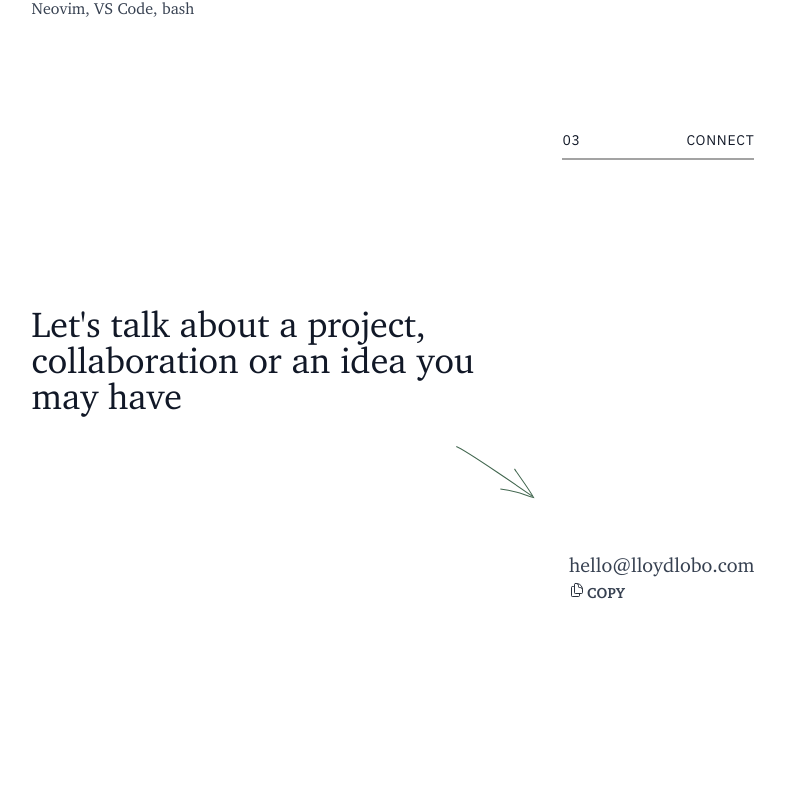
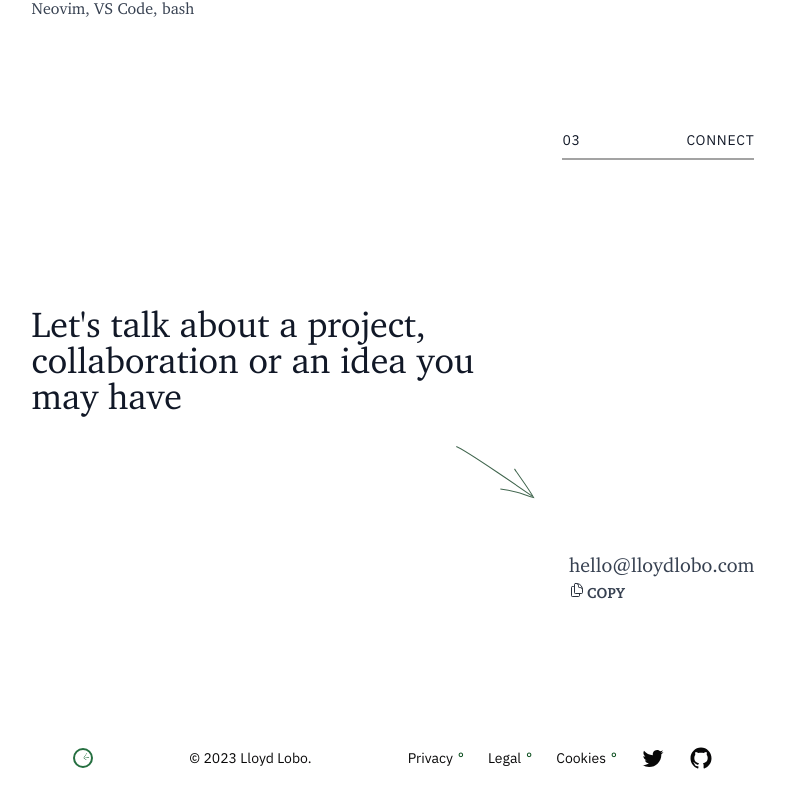
Before and after one commit to lloydlobo/lloydlobo.com, a Next.js app: page /work in a window 1280 px wide. Shown: the part 1889-2691 px from the top of the page, without its empty margins (247-1032 px from the left). Before the commit the page ends 2603 px from the top, so only its background shows below. Built offline with nearby package versions, Linux system fonts and the light colour scheme; no server answers.

Commit message:
feat: add footer

```diff
--- a/components/Header.tsx
+++ b/components/Header.tsx
@@ -6,6 +6,7 @@ import {
   ThemeDropdown,
 } from "@/components/layout/Dock/DockNavigation";
 import styles from "./Header.module.css";
+import { LogoIcon } from "@/components/icons";
 
 // `Header` navigation top level component.
 //
@@ -90,6 +91,7 @@ function AuthComponent() {
   );
 }
 
+
 function Navigation(props: {}) {
   return (
     <div className="mx-auto px-6 md:max-w-screen-sm lg:px-0">
@@ -97,10 +99,9 @@ function Navigation(props: {}) {
         <Link
           href="/"
           data-id="logo"
-          className="logo h-full max-h-[1rem]  min-h-[1rem] w-full min-w-[1rem] max-w-[1rem] items-center place-self-center rounded-full bg-[var(--bg-logo-light)] after:hidden dark:bg-[var(--bg-logo-dark)] "
+          className="after:hidden"
         >
-          <span className="sr-only">Home</span>
-
+          <LogoIcon />
         </Link>
         <Link className="after:hidden" href="/about">
           About
--- a/components/Layout.tsx
+++ b/components/Layout.tsx
@@ -1,6 +1,9 @@
 import React, { ReactNode } from "react";
 import Head from "next/head";
 import Header from "./Header";
+import { ClockNav } from "@/pages";
+import { LogoIcon } from "./icons";
+import { useState, useEffect } from 'react';
 
 type Props = {
   children?: ReactNode;
@@ -10,7 +13,7 @@ type Props = {
 export default function Layout({ children, title = "Lloyd Lobo" }: Props) {
   return (
     <>
-      <div className="layout-wrapper overflow-hidden">
+      <div className="layout-wrapper h-max overflow-x-hidden">
         <Head>
           <title>
             {title !== "Lloyd Lobo" ? `${title} • Lloyd Lobo` : title}
@@ -22,11 +25,168 @@ export default function Layout({ children, title = "Lloyd Lobo" }: Props) {
             content="initial-scale=1.0, width=device-width"
           />
         </Head>
-
         <Header />
-
         {children}
+        <Footer />
       </div>
     </>
   );
 }
+
+function Footer() {
+  return (
+    <>
+      <footer className="font-sans md:max-w-screen-sm mx-auto">
+        <div className="bg-gray-100 dark:bg-gray-800">
+          <div className="container flex flex-col items-center px-4 md:px-0 py-6 mx-auto space-y-6 lg:space-y-0 lg:flex-row lg:justify-between">
+            <div className="">
+              <div className="flex space-x-2 items-center">
+                <WallClock />
+                <p className="ml-2 hidden leading-none text-lg 2xl:text-xl">lloyd lobo</p>
+              </div>
+            </div>
+            <div className="flex items-center space-x-6">
+              <p className="text-sm mr-auto flex-1 text-center ">
+                © 2023 Lloyd Lobo.
+              </p>
+            </div>
+            <div className="flex items-center space-x-6">
+              <a href="/privacy" className="text-sm transition-colors duration-300 hover:underline ">Privacy
+              </a>
+              <a href="/legal" className="text-sm transition-colors duration-300 hover:underline ">Legal
+              </a>
+              <a href="/cookies" className="text-sm transition-colors duration-300">Cookies
+              </a>
+              <a href="https://twitter.com/" target="_blink" className="transition-colors after:hidden duration-300 ">
+                <svg viewBox="0 0 24 24" fill="none" xmlns="http://www.w3.org/2000/svg" className="w-6 h-6 fill-current">
+                  <path d="M19.995 6.68799C20.8914 6.15208 21.5622 5.30823 21.882 4.31399C21.0397 4.81379 20.118 5.16587 19.157 5.35499C17.8246 3.94552 15.7135 3.60251 14.0034 4.51764C12.2933 5.43277 11.4075 7.37948 11.841 9.26999C8.39062 9.09676 5.17598 7.4669 2.99702 4.78599C1.85986 6.74741 2.44097 9.25477 4.32502 10.516C3.64373 10.4941 2.97754 10.3096 2.38202 9.97799C2.38202 9.99599 2.38202 10.014 2.38202 10.032C2.38241 12.0751 3.82239 13.8351 5.82502 14.24C5.19308 14.4119 4.53022 14.4372 3.88702 14.314C4.45022 16.0613 6.06057 17.2583 7.89602 17.294C6.37585 18.4871 4.49849 19.1342 2.56602 19.131C2.22349 19.1315 1.88123 19.1118 1.54102 19.072C3.50341 20.333 5.78739 21.0023 8.12002 21C11.3653 21.0223 14.484 19.7429 16.7787 17.448C19.0734 15.1531 20.3526 12.0342 20.33 8.78899C20.33 8.60299 20.3257 8.41799 20.317 8.23399C21.1575 7.62659 21.8828 6.87414 22.459 6.01199C21.676 6.35905 20.8455 6.58691 19.995 6.68799Z">
+                  </path>
+                </svg>
+              </a>
+              <a href="https://github.com/lloydlobo" target="_blink" className="transition-colors after:hidden duration-300 ">
+                <svg viewBox="0 0 30 30" className="w-6 h-6 fill-current">
+                  <path d="M15 1.875C7.75195 1.875 1.875 7.9043 1.875 15.334C1.875 21.2812 5.63672 26.3203 10.8516 28.1016C10.9247 28.1175 10.9994 28.1253 11.0742 28.125C11.5605 28.125 11.748 27.7676 11.748 27.457C11.748 27.1348 11.7363 26.291 11.7305 25.166C11.2963 25.2678 10.8522 25.3209 10.4062 25.3242C7.88086 25.3242 7.30664 23.3613 7.30664 23.3613C6.70898 21.8086 5.84766 21.3926 5.84766 21.3926C4.70508 20.5898 5.8418 20.5664 5.92969 20.5664H5.93555C7.25391 20.6836 7.94531 21.9609 7.94531 21.9609C8.60156 23.1094 9.48047 23.4316 10.2656 23.4316C10.7848 23.4213 11.2959 23.3015 11.7656 23.0801C11.8828 22.2129 12.2227 21.6211 12.5977 21.2812C9.68555 20.9414 6.62109 19.7871 6.62109 14.6309C6.62109 13.1602 7.13086 11.959 7.96875 11.0215C7.83398 10.6816 7.38281 9.31055 8.09766 7.45898C8.19354 7.43604 8.29209 7.42619 8.39062 7.42969C8.86523 7.42969 9.9375 7.61133 11.707 8.8418C13.8572 8.24022 16.1311 8.24022 18.2812 8.8418C20.0508 7.61133 21.123 7.42969 21.5977 7.42969C21.6962 7.42619 21.7947 7.43604 21.8906 7.45898C22.6055 9.31055 22.1543 10.6816 22.0195 11.0215C22.8574 11.9648 23.3672 13.166 23.3672 14.6309C23.3672 19.7988 20.2969 20.9355 17.373 21.2695C17.8418 21.6855 18.2637 22.5059 18.2637 23.7598C18.2637 25.5586 18.2461 27.0117 18.2461 27.4512C18.2461 27.7676 18.4277 28.125 18.9141 28.125C18.9928 28.1253 19.0713 28.1175 19.1484 28.1016C24.3691 26.3203 28.125 21.2754 28.125 15.334C28.125 7.9043 22.248 1.875 15 1.875Z">
+                  </path>
+                </svg>
+              </a>
+            </div>
+          </div>
+        </div>
+      </footer>
+
+    </>
+  )
+
+}
+
+
+function WallClock() {
+  const [time, setTime] = useState(new Date());
+
+  useEffect(() => {
+    const intervalId = setInterval(() => {
+      setTime(new Date());
+    }, 1000);
+
+    return () => clearInterval(intervalId);
+  }, []);
+
+  const hours = time.getHours();
+  const minutes = time.getMinutes();
+  const seconds = time.getSeconds();
+
+  const hourDegrees = (hours % 12) * 30 + minutes / 2;
+  const minuteDegrees = minutes * 6;
+  const secondDegrees = seconds * 6;
+
+  return (
+    <>
+      <div className="grid gap-2 place-content-center">
+        <div
+          className="clock mx-auto items-center"
+          aria-hidden="true"
+          data-state="closed"
+          style={{
+            '--now-h': hourDegrees,
+            '--now-m': minuteDegrees,
+            '--now-s': secondDegrees,
+          } as React.CSSProperties} // type assertion here
+        >
+          <div className="second">
+          </div>
+          <div className="minute">
+          </div>
+          <div className="hour">
+          </div>
+        </div>
+        <div
+          style={{ fontFamily: "monospace" }}
+          className="debug grid text-xs absolute -top-1/4 text-right">
+          <span className="after:content-['\FEFF°_h']">{hourDegrees}</span>
+          <span className="after:content-['\FEFF°_m']">{minuteDegrees}</span>
+          <span className="after:content-['\FEFF°_s']">{secondDegrees}</span>
+        </div>
+      </div>
+
+      <style jsx>
+        {`
+          :root {
+            --now-h: 0,
+            --now-m: 0,
+            --now-s: 0,
+          }
+
+          .clock {
+             border-radius: 50%;
+             border: 2.1px solid var(--bg-logo-dark);
+             width: 1.25rem;
+             aspect-ratio: 1;
+             position: relative;
+             padding: 2px;
+             transform: rotate(-90deg);
+          }
+
+          .debug {
+            opacity: 0;
+          }
+
+          .debug:hover {
+            opacity: 1 !important;
+          }
+
+          .second,.minute,.hour {
+            --color: var(--bg-logo-dark);
+            border-top: 1px solid var(--color);
+            position: absolute !important;
+            left: 47%;
+            top: 47%;
+            opacity: 0.9;
+            transform-origin: left;
+            --radius: 9px;
+            max-width: 45%;
+            border-radius: 0  var(--radius) var(--radius) 0;
+          }
+
+          .second {
+            width: 40%;
+            height: 1px;
+            transform: rotate(calc(var(--now-s)*1deg));
+          }
+
+          .minute {
+            width: 40%;
+            height: 1.25px;
+            transform: rotate(calc(var(--now-m)*1deg));
+          }
+
+          .hour {
+            width: 28%;
+            height: 1px;
+            transform: rotate(calc(var(--now-h)*1deg));
+          }
+        `}
+
+      </style>
+    </>
+  );
+}
--- /dev/null
+++ b/components/icons.tsx
@@ -0,0 +1,12 @@
+export function LogoIcon() {
+  return (
+    <>
+      <div
+        className="logo h-full max-h-[1rem]  min-h-[1rem] w-full min-w-[1rem] max-w-[1rem] items-center place-self-center rounded-full bg-[var(--bg-logo-light)] after:hidden dark:bg-[var(--bg-logo-dark)] "
+
+      >
+        <span className="sr-only">Home</span>
+      </div>
+    </>
+  )
+}
--- a/pages/index.tsx
+++ b/pages/index.tsx
@@ -9,29 +9,28 @@ import { BackdropGridLines } from "@/components/effects/BackdropGridLines";
 export default function IndexPage() {
   return (
     <>
-        <Layout title="Home">
-          <main className="relative mx-auto grid gap-12 md:pt-6">
-            <HeroIndex />
-          </main>
-        </Layout>
-
+      <Layout title="Home">
+        <main className="">
+          <HeroIndex />
+        </main>
         <div className="opacity-70">
-
           <div
             style={{
               left: "calc(-1 * min(50%, 75vh))",
               position: "absolute",
               top: "50%",
-              width: "200%",
+              width: "200vw",
               aspectRatio: "1 / 0.5",
               background: "rgb(0, 2, 9, 1)",
               borderRadius: "50% 50% 0 0",
               borderTop: "1px solid rgba(120, 119, 198, 0.4)",
             }}
-            className="mx-auto gap-24 z-20 pt-60 pb-24 mt-16 h-full flex flex-col justify-between items-center"
+            className="z-20 mx-auto mt-24 gap-6 overflow-hidden md:pt-6"
           >
-            <SolarSystem />
-            <SolarControls />
+            <div className="relative mt-12 flex flex-col-reverse">
+              <SolarControls />
+              <SolarSystem />
+            </div>
           </div>
           <div
             style={{
@@ -48,6 +47,7 @@ export default function IndexPage() {
             <Stars />
           </div>
         </div>
+      </Layout>
     </>
   );
 }
@@ -227,7 +227,7 @@ const RotateOriginTracker = () => {
       origin.style.setProperty("--mouse-x", Math.round(clientX).toString());
       origin.style.setProperty("--mouse-y", Math.round(clientY).toString());
     };
-    return () => { };
+    return () => {};
   }, []);
 
   return (
--- a/styles/globals.css
+++ b/styles/globals.css
@@ -101,7 +101,7 @@ main {
 }
 
 .layout-wrapper {
-  @apply flex lg:min-h-screen flex-col selection:bg-gray5/30 dark:selection:bg-gray4/30 dark:selection:text-current;
+  @apply grid  flex-col selection:bg-gray5/30 dark:selection:bg-gray4/30 dark:selection:text-current;
 }
 
 article {
```
